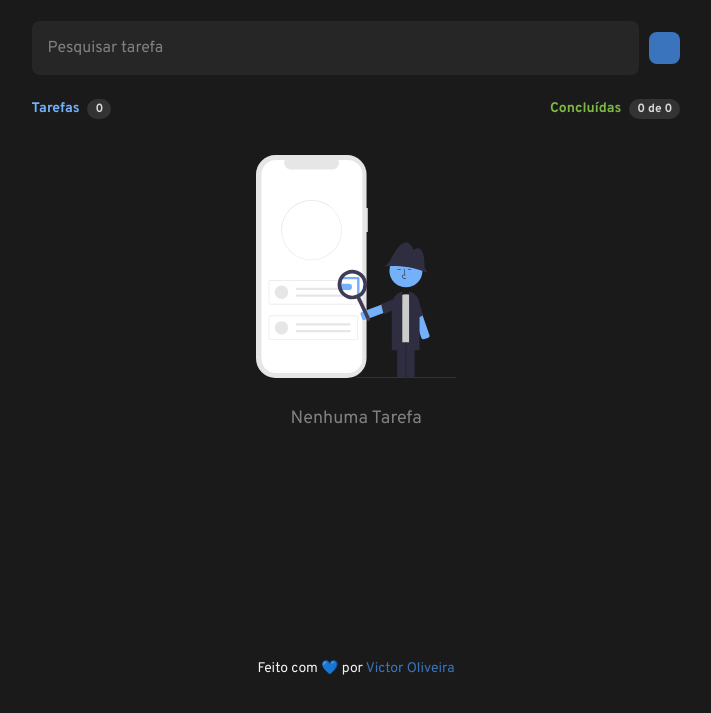
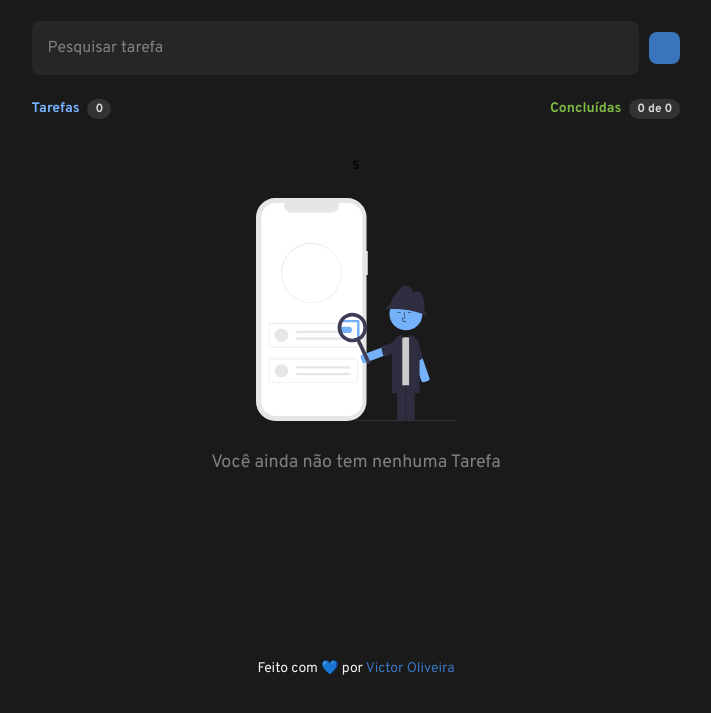
Before and after one commit to vctrhugoop/awesome-todo-list, a website built with Vite: page index.html in a window 1280 px wide. Shown: the part 87-800 px from the top of the page, without its empty margins (284-995 px from the left). Built offline with nearby package versions, Linux system fonts and the light colour scheme; some icons are missing; files whose address does not match are found by name.

Commit message:
🐳 chore: adjust text empty

```diff
--- a/index.html
+++ b/index.html
@@ -97,8 +97,9 @@
           <ul></ul>
         </section>
         <section class="empty hide">
+          s
           <figure><img src="/src/assets/image-empty.svg" alt="" /></figure>
-          <p>Nenhuma Tarefa</p>
+          <p>Você ainda não tem nenhuma Tarefa</p>
         </section>
       </main>
       <footer>
```
